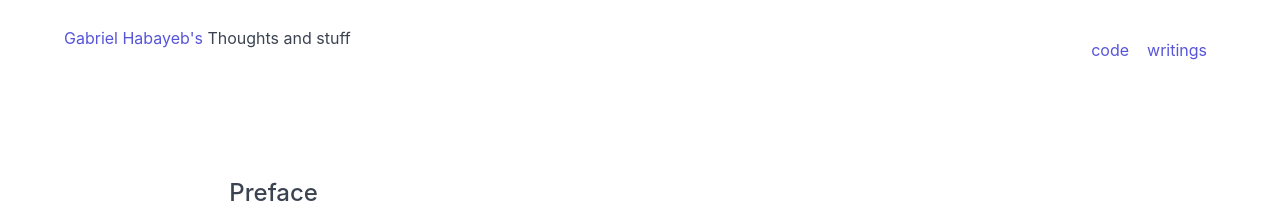
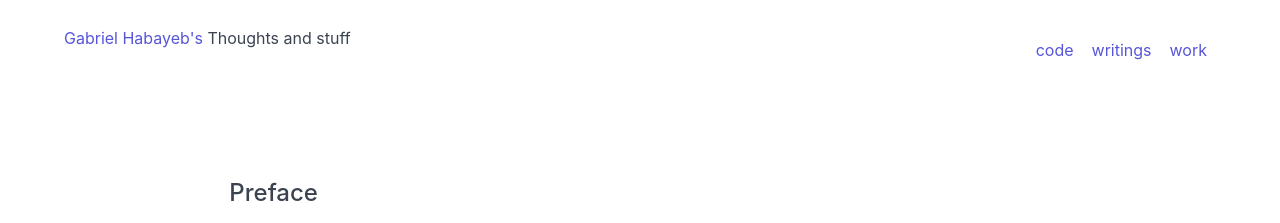
Before and after one commit to gabehab/gabehab.github.io, a Jekyll site: the page built from index.md, in a window 1280 px wide. Shown: the top 223 px of the page. Built offline with Jekyll 4.4.1, drawn with Linux system fonts in a browser that asks for light colours.

Commit message:
Update header.html

```diff
--- a/_includes/header.html
+++ b/_includes/header.html
@@ -5,5 +5,6 @@
     <div class="navbar-section">
         <a href="https://github.com/gabehab" class="btn btn-link">code</a>
         <a href="{{relative_url}}/writings" class="btn btn-link">writings</a>
+        <a href="{{relative_url}}/work" class="btn btn-link">work</a>
     </div>
 </nav>
```
